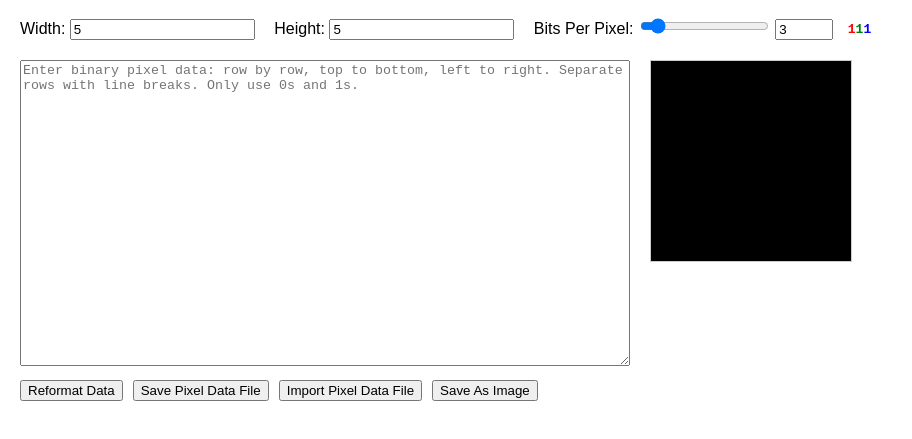
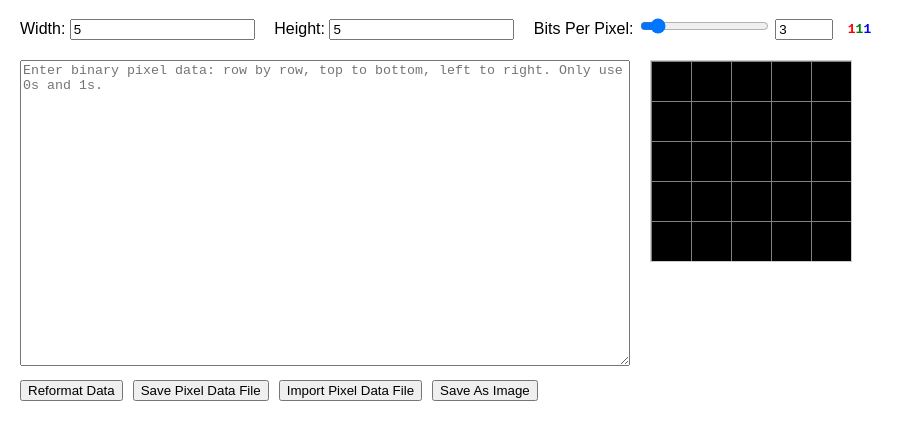
Before and after one commit to winstonthart/pixelart, a plain HTML site: page index.html in a window 1280 px wide. Shown: the part 45-484 px from the top of the page, without its empty margins (0-912 px from the left). Drawn offline with Linux system fonts and the light colour scheme.

Commit message:
Update index.html created grey grid lines to keep track of pixels

```diff
--- a/index.html
+++ b/index.html
@@ -42,7 +42,7 @@
 <div class="main-container">
   <!-- Text area FIRST on the left -->
   <div class="left-panel">
-<textarea id="pixelEditor" rows="20" placeholder="Enter binary pixel data: row by row, top to bottom, left to right. Separate rows with line breaks. Only use 0s and 1s."></textarea>
+<textarea id="pixelEditor" rows="20" placeholder="Enter binary pixel data: row by row, top to bottom, left to right. Only use 0s and 1s."></textarea>
     <div class="buttons">
       <button onclick="reformat()">Reformat Data</button>
       <button onclick="saveEditorText()">Save Pixel Data File</button>
@@ -110,8 +110,6 @@ editor.addEventListener("paste", (e) => {
   render();
 });
 
-
-
 widthInput.addEventListener("input", render);
 heightInput.addEventListener("input", render);
 
@@ -152,7 +150,7 @@ function createBit(className) {
   return span;
 }
 
-function render() {
+function render(showGrid = true) {
   const width = parseInt(widthInput.value);
   const height = parseInt(heightInput.value);
   const bpp = parseInt(bppInput.value);
@@ -197,12 +195,33 @@ function render() {
   }
 
   ctx.clearRect(0, 0, canvas.width, canvas.height);
+
   for (let y = 0; y < height; y++) {
     for (let x = 0; x < width; x++) {
       const idx = y * width + x;
       const bits = idx < pixels.length ? pixels[idx] : "0".repeat(bpp);
       ctx.fillStyle = bitsToRGB(bits);
       ctx.fillRect(x * 40, y * 40, 40, 40);
+    }
+  }
+
+  // Draw white grid lines only if showGrid is true
+  if (showGrid) {
+    ctx.strokeStyle = "grey";
+    ctx.lineWidth = 1;
+    // Draw horizontal lines
+    for (let y = 0; y <= height; y++) {
+      ctx.beginPath();
+      ctx.moveTo(0, y * 40 + 0.5);
+      ctx.lineTo(width * 40, y * 40 + 0.5);
+      ctx.stroke();
+    }
+    // Draw vertical lines
+    for (let x = 0; x <= width; x++) {
+      ctx.beginPath();
+      ctx.moveTo(x * 40 + 0.5, 0);
+      ctx.lineTo(x * 40 + 0.5, height * 40);
+      ctx.stroke();
     }
   }
 }
@@ -257,10 +276,14 @@ function importEditorText(event) {
 }
 
 function saveImage() {
+  // Render without grid to export a clean image
+  render(false);
   const a = document.createElement("a");
   a.href = canvas.toDataURL("image/png");
   a.download = "pixel_image.png";
   a.click();
+  // Restore grid after saving for user view
+  render(true);
 }
 
 updateBppFormat(parseInt(bppInput.value));
```
